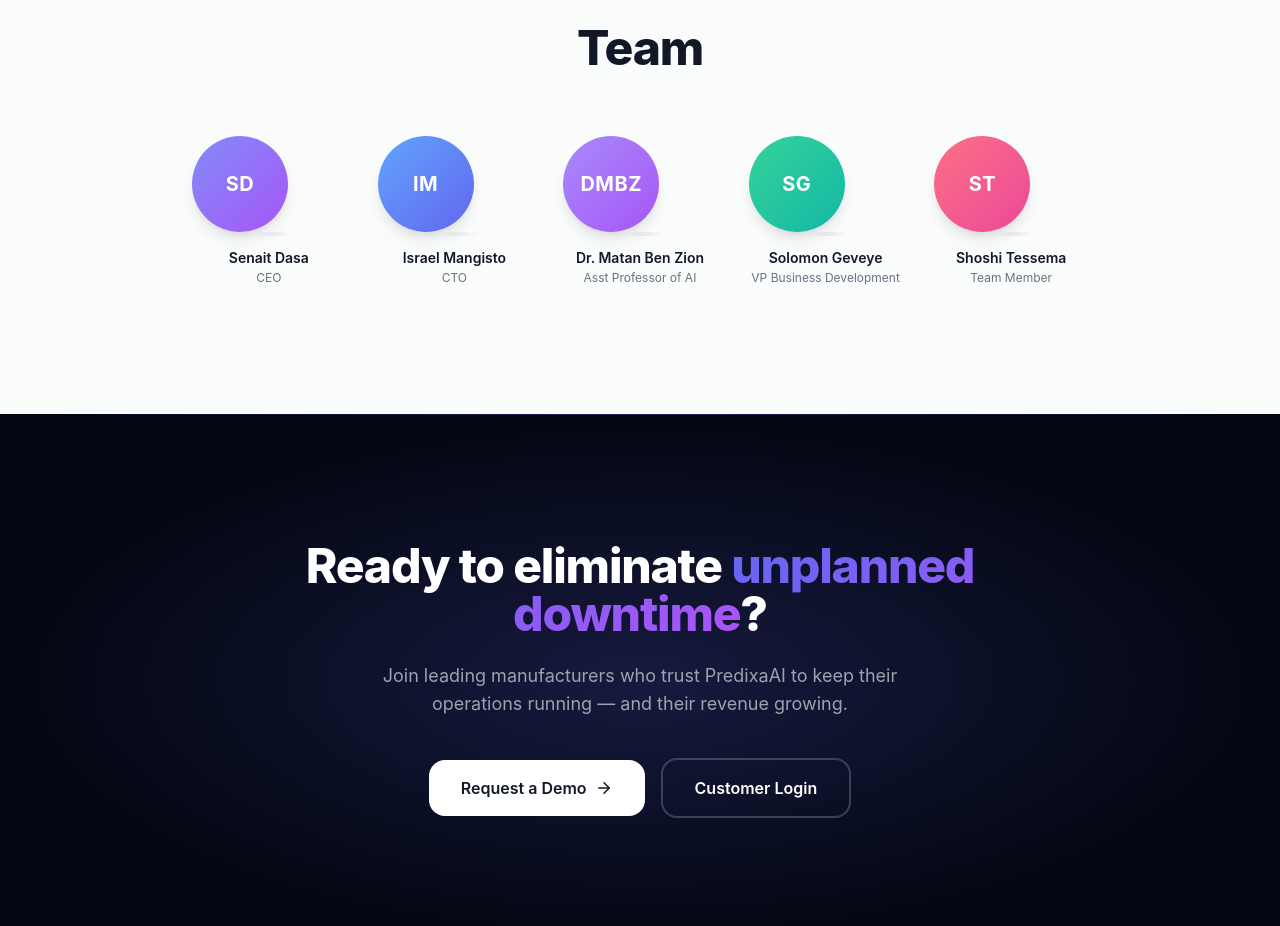
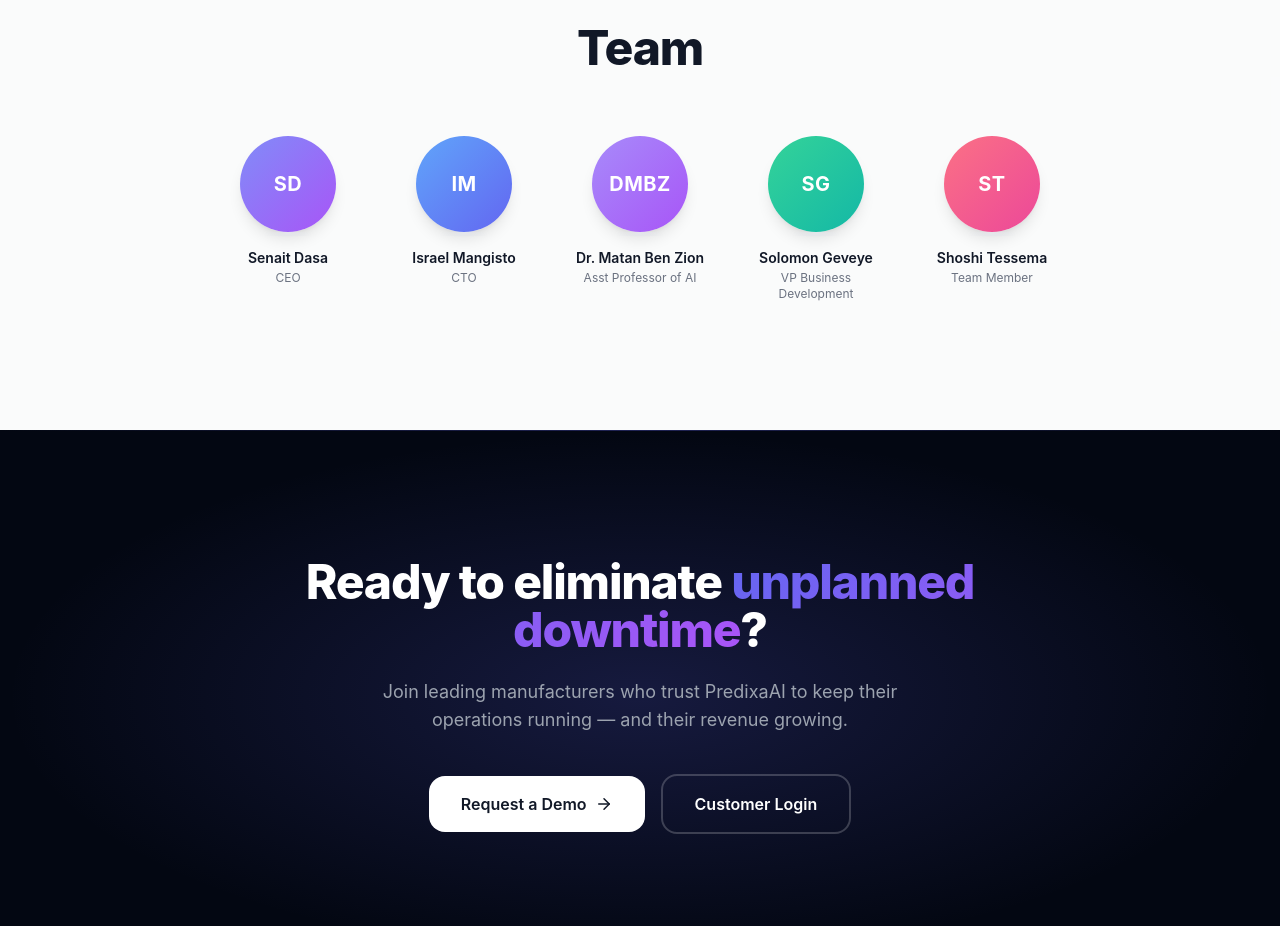
Before and after one commit to IsrealMan/frontend, a React (Vite) app: page / in a window 1280 px wide. Shown: the part 4242-5168 px from the top of the page. Built offline with nearby package versions, Linux system fonts and the light colour scheme; no server answers; the HTML template or start-up script is replaced by a standard one.

Commit message:
align items center

```diff
--- a/src/pages/LandingPage.jsx
+++ b/src/pages/LandingPage.jsx
@@ -477,10 +477,10 @@
             </h2>
           </div>
 
-          <div className="grid grid-cols-2 sm:grid-cols-3 lg:grid-cols-5 gap-8">
+          <div className="flex flex-wrap justify-center gap-8">
             {team.map((m) => (
-              <div key={m.name} className="group text-center">
-                <div className="relative mx-auto mb-4">
+              <div key={m.name} className="group text-center w-36">
+                <div className="relative flex justify-center mb-4">
                   <div className={`w-24 h-24 bg-gradient-to-br ${m.color} rounded-full flex items-center justify-center shadow-lg group-hover:shadow-xl transition-all group-hover:scale-105 group-hover:-translate-y-1`}>
                     <span className="text-white font-bold text-xl tracking-wide">
                       {m.name.split(' ').map(n => n[0]).join('')}
```
